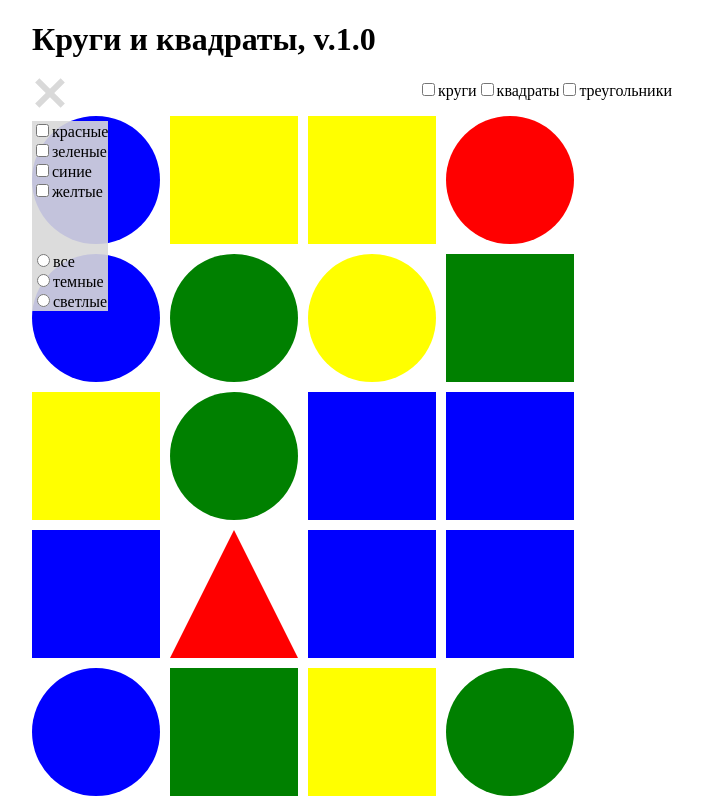
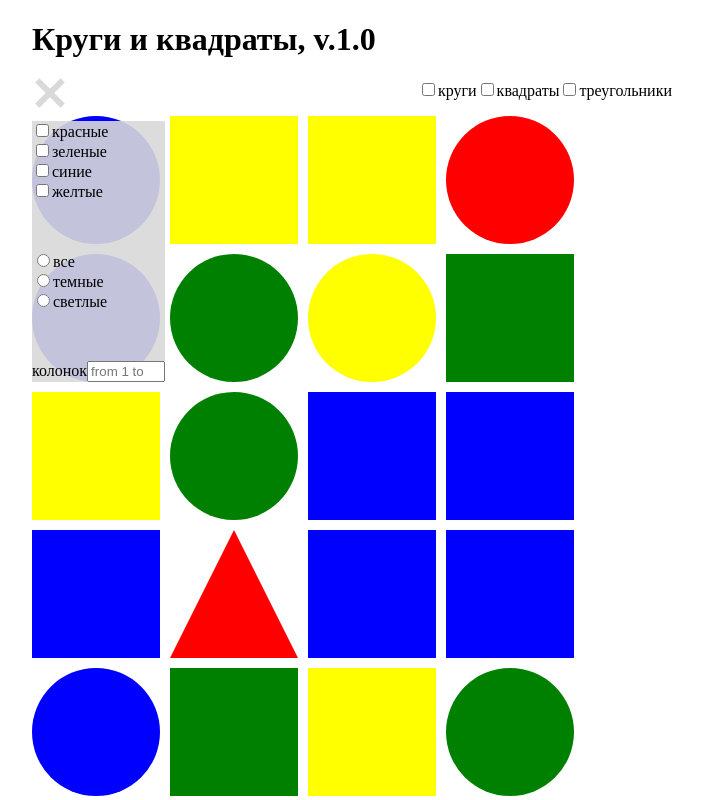
Before and after one commit to grsjob/circles_and_squares, a React app: page / in a window 1280 px wide. Both pictures are taken after a click on the button 338 px from the left and 92 px from the top of the page. Shown: the top 800 px of the page, without its empty margins (288-990 px from the left). Built offline with nearby package versions, Linux system fonts and the light colour scheme; the HTML template or start-up script is replaced by a standard one.

Commit message:
added input number styles

```diff
--- a/src/components/filters/filters-section .tsx
+++ b/src/components/filters/filters-section .tsx
@@ -5,11 +5,15 @@ import {
   StyledElementFiltersList,
   StyledFilterSection,
   StyledFiltersList,
+  StyledInputNumber,
 } from "./filtersSectionStyles";
 import { useStore } from "../../state/storeHooks";
+import { store } from "../../state/store";
+import { setColumnsNumber } from "../../state/slices/filterSlice";
 
 const FiltersSection = () => {
   const { sidePanelVisible } = useStore(({ app }) => app);
+  const { columns } = useStore(({ filter }) => filter);
 
   return (
     <>
@@ -23,6 +27,17 @@ const FiltersSection = () => {
             <StyledElementFiltersList>
               <ToneFilter />
             </StyledElementFiltersList>
+            <StyledElementFiltersList>
+              <label htmlFor="columns">колонок</label>
+              <StyledInputNumber
+                name="columns"
+                type="number"
+                placeholder="from 1 to 4"
+                onChange={(e) =>
+                  store.dispatch(setColumnsNumber(parseInt(e.target.value, 10)))
+                }
+              />
+            </StyledElementFiltersList>
           </StyledFiltersList>
         </StyledFilterSection>
       )}
--- a/src/components/filters/filtersSectionStyles.ts
+++ b/src/components/filters/filtersSectionStyles.ts
@@ -18,3 +18,7 @@ export const StyledElementFiltersList = styled.ul`
   margin-bottom: 50px;
   padding: 0;
 `;
+
+export const StyledInputNumber = styled.input`
+  width: 70px;
+`;
--- a/src/state/slices/filterSlice.ts
+++ b/src/state/slices/filterSlice.ts
@@ -37,7 +37,11 @@ const slice = createSlice({
       state,
       { payload: columnsNumber }: PayloadAction<number>,
     ) => {
-      state.columns = columnsNumber;
+      if (columnsNumber > 4) {
+        state.columns = 4;
+      } else {
+        state.columns = columnsNumber;
+      }
     },
   },
 });
```
